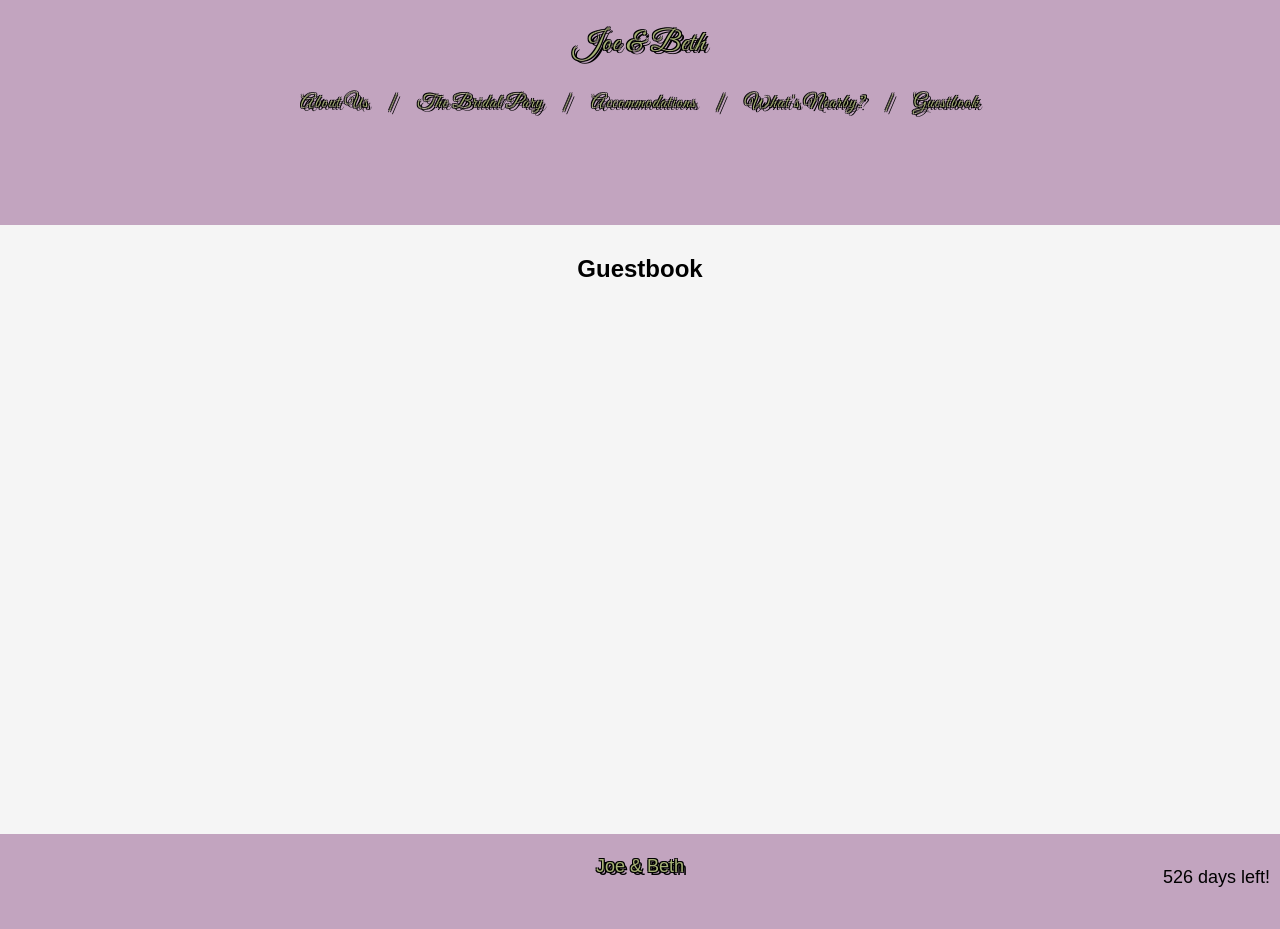
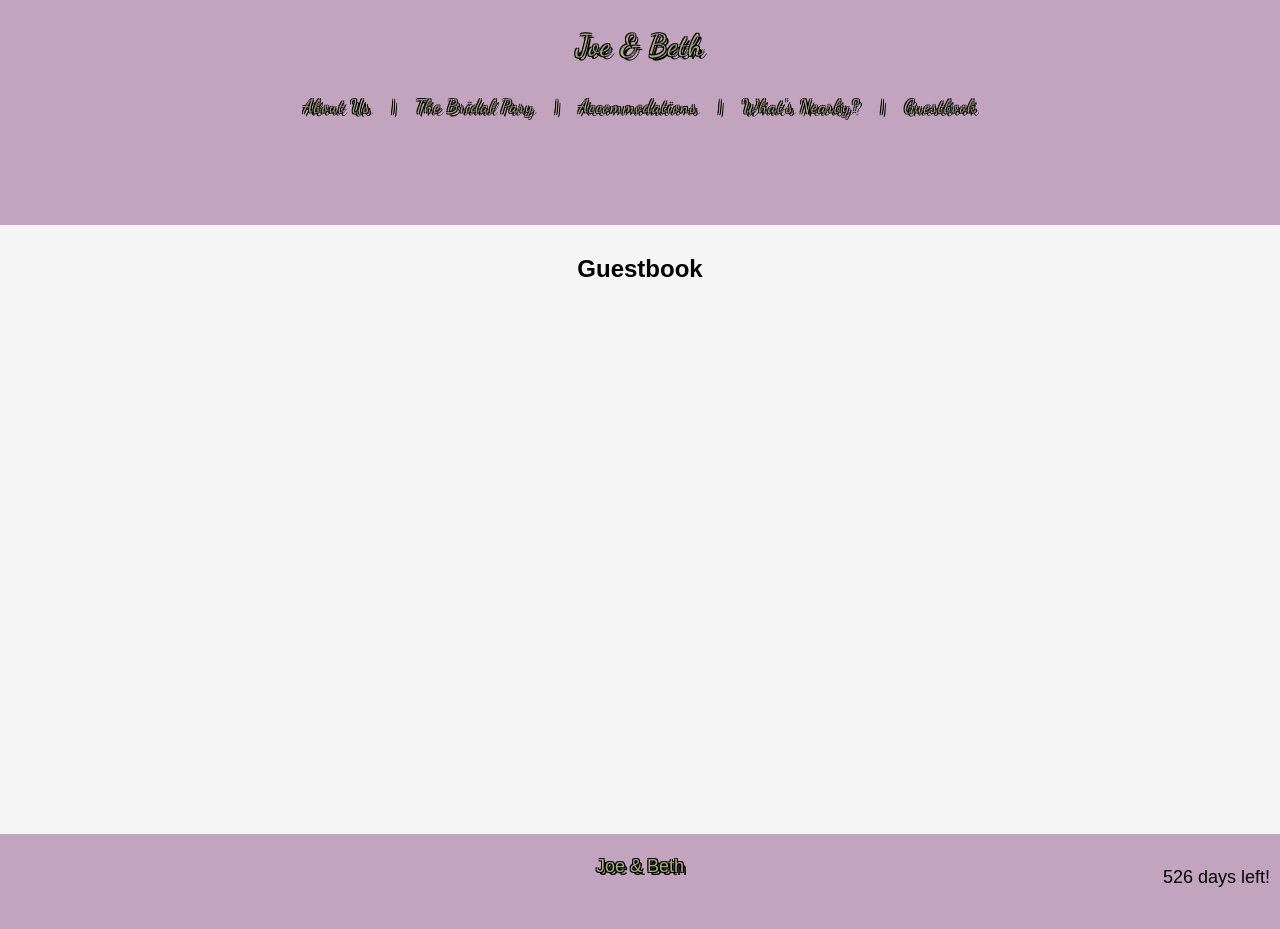
Before and after one commit to joeandbeth2017/joeandbeth2017.github.io, a Jekyll site: the page built from _posts/2015-11-01-guestbook.md, in a window 1280 px wide. Built offline with Jekyll 4.4.1, drawn with Linux system fonts in a browser that asks for light colours.

Commit message:
font again

```diff
--- a/_config.yml
+++ b/_config.yml
@@ -8,7 +8,7 @@ colors:
     - "#A6B175"
     - "#C2A4BF"
 
-font: Great Vibes
+font: Dancing Script
 # Cinzel Decorative
 
 # Various app ids
--- a/_layouts/default.html
+++ b/_layouts/default.html
@@ -21,7 +21,7 @@
 	<body>{% include facebook.html %}
 		<header class="clearfix">
 			<div class="site-info">
-				<h1 class="site-name"><a href="{{ site.baseurl }}/">{{ site.groom }} &amp; {{ site.bride }}</a></h1>
+				<h1><a href="{{ site.baseurl }}/">{{ site.groom }} &amp; {{ site.bride }}</a></h1>
 			</div>
 
 			<nav>
--- a/style.scss
+++ b/style.scss
@@ -118,6 +118,10 @@ h1, h2, h3, h4, h5, h6 {
 
 h1 {
   font-size: 30px;
+  margin: 0;
+  cursor: pointer;
+  font-weight: 300;
+  letter-spacing: 1px;
 
   a {
     color: inherit;
@@ -203,14 +207,6 @@ img {
 /* LAYOUT / SECTIONS */
 /*********************/
 
-.site-name {
-  margin: 0;
-  cursor: pointer;
-  font-weight: 300;
-  font-size: 28px;
-  letter-spacing: 1px;
-}
-
 .gmap {
   border-radius: 20px;
   border: 0;
```
